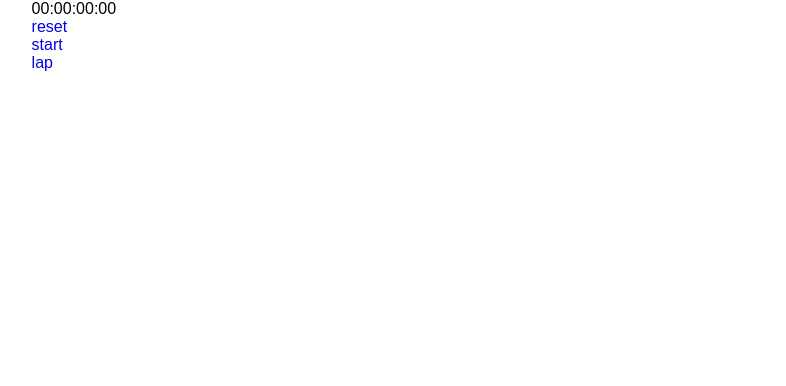
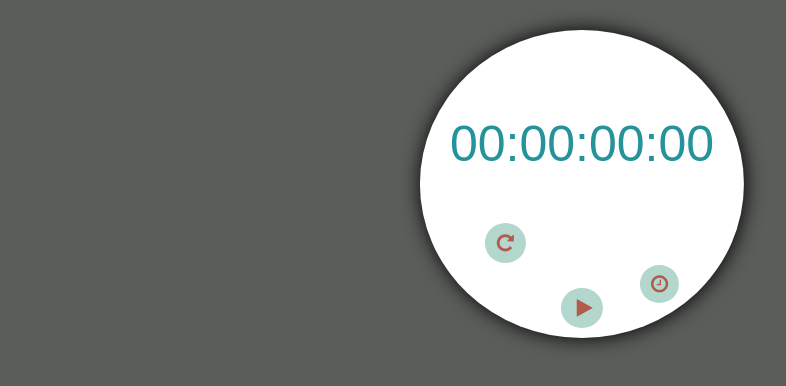
Before and after one commit to lihereshma/stopwatch, a plain HTML site: page index.html in a window 1280 px wide. Shown: the whole page, without its empty margins (58-844 px from the left). Drawn offline with Linux system fonts and the light colour scheme.

Commit message:
stopwatch styling ended

```diff
--- a/assets/css/style.css
+++ b/assets/css/style.css
@@ -84,6 +84,7 @@ sub { bottom: -.25em; }
 /*for all*/
 body {
   box-sizing: border-box;
+  background-color: #5a5d5a;
   font-family: sans-serif;
 }
 
@@ -104,51 +105,121 @@ li {
   margin: 0 auto;
 }
 /*=================================
-  Header styling starts here
-=================================*/
-
-
-
-
-
-
-/*=================================
-  Header styling ends here
-=================================*/
-
-/*=================================
   main styling starts here
 =================================*/
+.timer { margin: 0px 30px 50px; }
+.buttons { margin-bottom: 30px; }
+.buttons div, .content { position: absolute; }
+.buttons div:nth-of-type(2), .buttons div:nth-of-type(3) { bottom: 35px; }
+.buttons div:nth-of-type(1) { left: 20%; }
+.buttons div:nth-of-type(2) { bottom: 10px; }
+.buttons div:nth-of-type(3) { right: 20%; }
+.result::-webkit-scrollbar { width: 7px; }
+.result::-webkit-scrollbar-thumb { background-color: #02b79f; }
+.result::-webkit-scrollbar-track, .result::-webkit-scrollbar-thumb { border-radius: 10px; }
 
+.buttons a:hover::before {
+  -webkit-box-shadow: inset 1px 1px 10px #7c7c7c;
+  box-shadow: inset 1px 1px 10px #7c7c7c;
+}
 
+.content {
+  left: 50%;
+  -webkit-transform: translate(-50%, 0);
+  -ms-transform: translate(-50%, 0);
+  transform: translate(-50%, 0);
+  text-align: center;
+}
 
+.stopwatch {
+  padding: 85px 0px;
+  border-radius: 50%;
+  margin: 30px 0;
+  position: relative;
+  background-color: #fff;
+  -webkit-box-shadow: 1px 0px 20px #000;
+  box-shadow: 1px 0px 20px #000;
+}
 
+.time {
+  color: #259399;
+  font-size: 50px;
+}
 
+.buttons, .liRow {
+  display: -webkit-box;
+  display: -ms-flexbox;
+  display: flex;
+  -ms-flex-pack: distribute;
+  justify-content: space-around;
+}
 
+.buttons a {
+  display: inline-block;
+  font-size: 20px;
+  text-indent: -9999px;
+}
 
+.buttons a::before{
+  border-radius: 50%;
+  background-color: #b3d7cd;
+  color: #b45a4d;
+  float: right;
+  font-family: FontAwesome;
+  text-indent: 0;
+  -webkit-transition: all .5s ease;
+  -o-transition: all .5s ease;
+  transition: all .5s ease;
+}
 
+.start::before {
+  content: "\f04b";
+  padding: 10px 11px 10px 16px;
+}
+
+.reset::before {
+  content: "\f01e";
+  padding: 10px 12px;
+}
+
+.lap::before {
+  content: "\f017";
+  padding: 9px 11px;
+}
+
+.stop::before {
+  content: "\f04c";
+  padding: 10px 12px;
+}
+
+.lap_info {
+  display: -webkit-box;
+  display: -ms-flexbox;
+  display: flex;
+  -webkit-box-orient: vertical;
+  -webkit-box-direction: reverse;
+  -ms-flex-direction: column-reverse;
+  flex-direction: column-reverse;
+}
+
+.result {
+  max-height: 200px;
+  border-radius: 5px;
+  display: block;
+  background-color: #b3d7cd;
+  color: #b45a4d;
+  overflow-y: scroll;
+}
+
+.liRow {
+  padding: 10px 0;
+  margin: 5px 0;
+}
+
+.lap_number {
+  text-transform: capitalize;
+  font: bold 15px Arial;
+}
 /*=================================
   main styling ends here
 =================================*/
-
-/*=================================
-  footer styling starts here
-=================================*/
-
-
-
-
-
-
-
- /*=================================
-  footer styling ends here
-=================================*/
-
-/*media query starts*/
-/*media query for 995px starts here*/
-@media only screen and (max-width: 995px) {
-
-
-
-}
```
